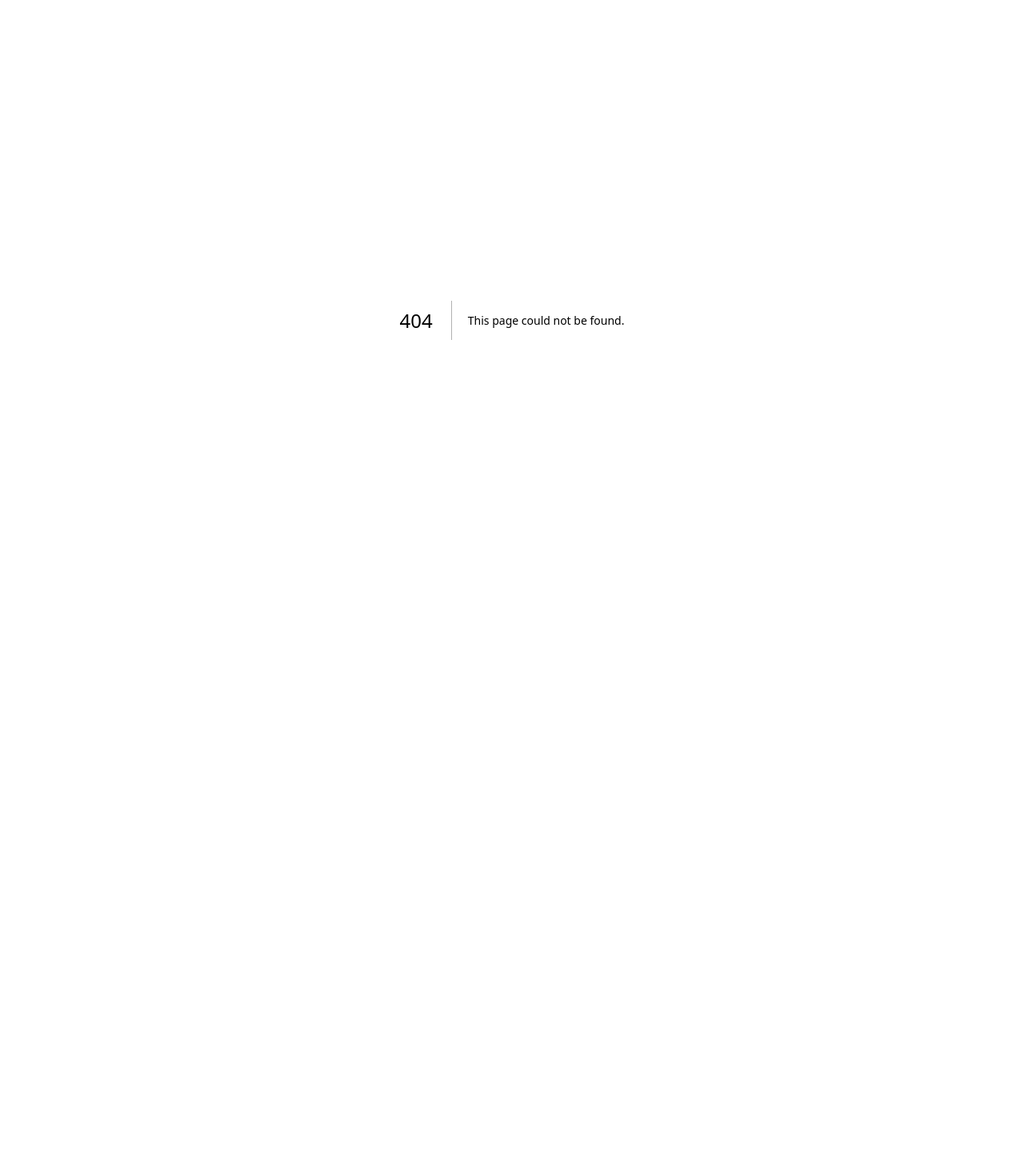
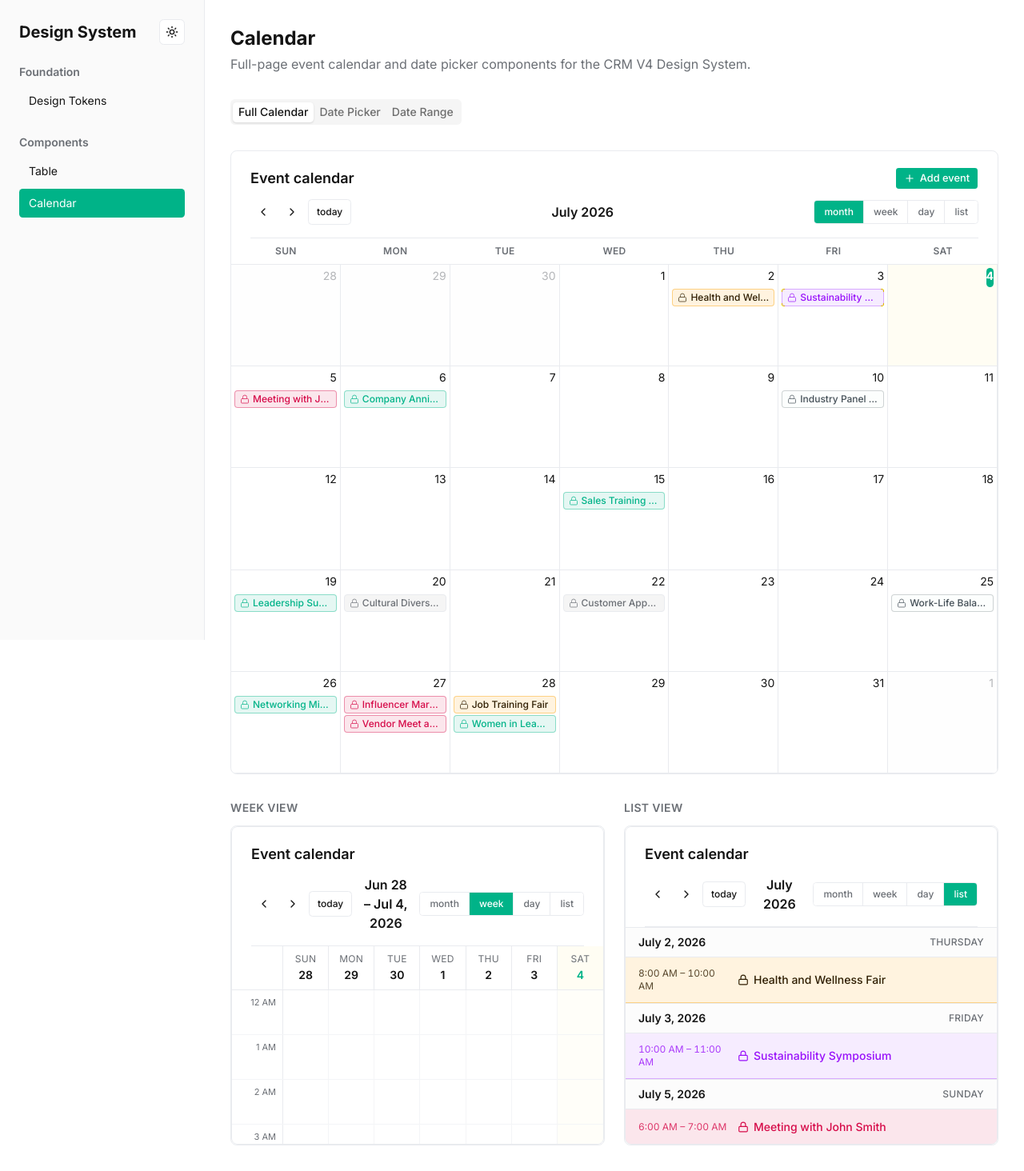
Before and after one commit to Ti-V4-Saman/Design-System, a Next.js app: page /styleguide/components/calendar in a window 1280 px wide. Before the commit this address had no page. Shown: the whole page at 80% size. Before the commit the page ends 800 px from the top, so only its background shows below. Built offline with nearby package versions, Linux system fonts and the light colour scheme.

Commit message:
feat: add Calendar styleguide page and register in navigation

```diff
--- /dev/null
+++ b/app/styleguide/components/calendar/page.tsx
@@ -0,0 +1,143 @@
+"use client"
+
+import * as React from "react"
+import { Tabs, TabsContent, TabsList, TabsTrigger } from "@/components/ui/tabs"
+import { CRMCalendar } from "@/components/calendar"
+import { CRMDatePicker } from "@/components/date-picker"
+import { CRMDateRangePicker } from "@/components/date-range-picker"
+import type { CalendarEvent } from "@/components/calendar/types"
+
+// Helper: date at specific hour in current month
+function d(day: number, startHour: number, endHour: number): { start: Date; end: Date } {
+  const now = new Date()
+  const y = now.getFullYear()
+  const m = now.getMonth()
+  return {
+    start: new Date(y, m, day, startHour, 0),
+    end: new Date(y, m, day, endHour, 0),
+  }
+}
+
+const MOCK_EVENTS: CalendarEvent[] = [
+  { id: "1",  title: "Meeting with John Smith",         ...d(5,  6, 7),   color: "destructive", locked: true },
+  { id: "2",  title: "Company Anniversary Celebration", ...d(6,  1, 2),   color: "success",     locked: true },
+  { id: "3",  title: "Sustainability Symposium",         ...d(3, 10, 11),  color: "purple",      locked: true },
+  { id: "4",  title: "Industry Panel Discussion",        ...d(10,19, 21),  color: "info",        locked: true },
+  { id: "5",  title: "Leadership Summit",                ...d(19, 5, 6),   color: "success",     locked: true },
+  { id: "6",  title: "Cultural Diversity Symposium",     ...d(20, 6, 7),   color: "muted",       locked: true },
+  { id: "7",  title: "Work-Life Balance Workshop",       ...d(25, 8, 8),   color: "info",        locked: true },
+  { id: "8",  title: "Networking Mixer",                 ...d(26,14,14),   color: "primary",     locked: true },
+  { id: "9",  title: "Influencer Marketing Summit",      ...d(27, 3, 4),   color: "destructive", locked: true },
+  { id: "10", title: "Vendor Meet and Greet",            ...d(27,16,17),   color: "destructive", locked: true },
+  { id: "11", title: "Job Training Fair",                ...d(28, 6, 8),   color: "warning",     locked: true },
+  { id: "12", title: "Women in Leadership Forum",        ...d(28, 0, 0),   color: "primary",     locked: true },
+  { id: "13", title: "Sales Training Workshop",          ...d(15, 9, 11),  color: "success",     locked: true },
+  { id: "14", title: "Customer Appreciation Day",        ...d(22, 9, 10),  color: "muted",       locked: true },
+  { id: "15", title: "Health and Wellness Fair",         ...d(2,  8, 10),  color: "warning",     locked: true },
+]
+
+export default function CalendarPage() {
+  const [singleDate, setSingleDate] = React.useState<Date | undefined>()
+  const [dateRange, setDateRange] = React.useState<{ from: Date | undefined; to?: Date | undefined } | undefined>()
+
+  return (
+    <div className="p-8 space-y-8">
+      <div>
+        <h1 className="text-2xl font-bold text-foreground">Calendar</h1>
+        <p className="text-muted-foreground mt-1">
+          Full-page event calendar and date picker components for the CRM V4 Design System.
+        </p>
+      </div>
+
+      <Tabs defaultValue="full-calendar">
+        <TabsList className="mb-6">
+          <TabsTrigger value="full-calendar">Full Calendar</TabsTrigger>
+          <TabsTrigger value="date-picker">Date Picker</TabsTrigger>
+          <TabsTrigger value="date-range">Date Range</TabsTrigger>
+        </TabsList>
+
+        {/* Full Calendar */}
+        <TabsContent value="full-calendar">
+          <div className="h-[780px]">
+            <CRMCalendar
+              events={MOCK_EVENTS}
+              defaultView="month"
+              onEventClick={(e) => console.log("event clicked", e.title)}
+              onDateClick={(d) => console.log("date clicked", d)}
+              onAddEvent={() => console.log("add event")}
+            />
+          </div>
+
+          <div className="mt-8 grid grid-cols-1 md:grid-cols-2 gap-6">
+            {/* Week view preview */}
+            <div>
+              <h3 className="text-sm font-semibold text-muted-foreground uppercase tracking-wide mb-3">Week View</h3>
+              <div className="h-[400px] border border-border rounded-xl overflow-hidden">
+                <CRMCalendar events={MOCK_EVENTS} defaultView="week" />
+              </div>
+            </div>
+
+            {/* List view preview */}
+            <div>
+              <h3 className="text-sm font-semibold text-muted-foreground uppercase tracking-wide mb-3">List View</h3>
+              <div className="h-[400px] border border-border rounded-xl overflow-hidden">
+                <CRMCalendar events={MOCK_EVENTS} defaultView="list" />
+              </div>
+            </div>
+          </div>
+        </TabsContent>
+
+        {/* Date Picker */}
+        <TabsContent value="date-picker">
+          <div className="max-w-sm space-y-6">
+            <div className="space-y-2">
+              <p className="text-sm font-medium text-foreground">Default</p>
+              <CRMDatePicker value={singleDate} onChange={setSingleDate} />
+              {singleDate && (
+                <p className="text-xs text-muted-foreground">
+                  Selected: {singleDate.toLocaleDateString()}
+                </p>
+              )}
+            </div>
+
+            <div className="space-y-2">
+              <p className="text-sm font-medium text-foreground">With custom placeholder</p>
+              <CRMDatePicker placeholder="Select closing date" />
+            </div>
+
+            <div className="space-y-2">
+              <p className="text-sm font-medium text-foreground">Disabled</p>
+              <CRMDatePicker disabled />
+            </div>
+          </div>
+        </TabsContent>
+
+        {/* Date Range */}
+        <TabsContent value="date-range">
+          <div className="max-w-sm space-y-6">
+            <div className="space-y-2">
+              <p className="text-sm font-medium text-foreground">Default</p>
+              <CRMDateRangePicker value={dateRange} onChange={setDateRange} />
+              {dateRange?.from && (
+                <p className="text-xs text-muted-foreground">
+                  From: {dateRange.from.toLocaleDateString()}
+                  {dateRange.to && ` · To: ${dateRange.to.toLocaleDateString()}`}
+                </p>
+              )}
+            </div>
+
+            <div className="space-y-2">
+              <p className="text-sm font-medium text-foreground">With placeholder</p>
+              <CRMDateRangePicker placeholder="Select contract period" />
+            </div>
+
+            <div className="space-y-2">
+              <p className="text-sm font-medium text-foreground">Disabled</p>
+              <CRMDateRangePicker disabled />
+            </div>
+          </div>
+        </TabsContent>
+      </Tabs>
+    </div>
+  )
+}
--- a/app/styleguide/navigation.ts
+++ b/app/styleguide/navigation.ts
@@ -17,6 +17,7 @@ export const navigation: NavSection[] = [
     title: "Components",
     items: [
       { name: "Table", href: "/styleguide/components/table" },
+      { name: "Calendar", href: "/styleguide/components/calendar" },
     ],
   },
 ]
```
